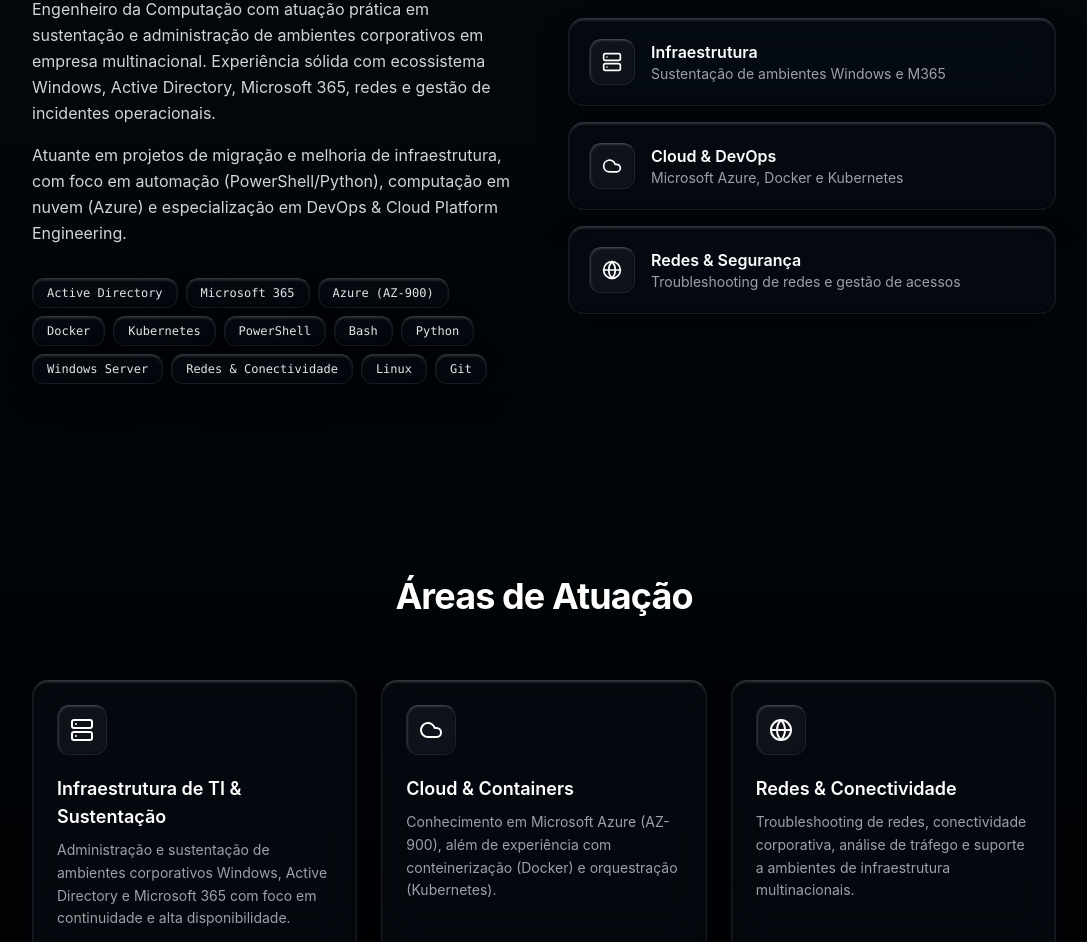
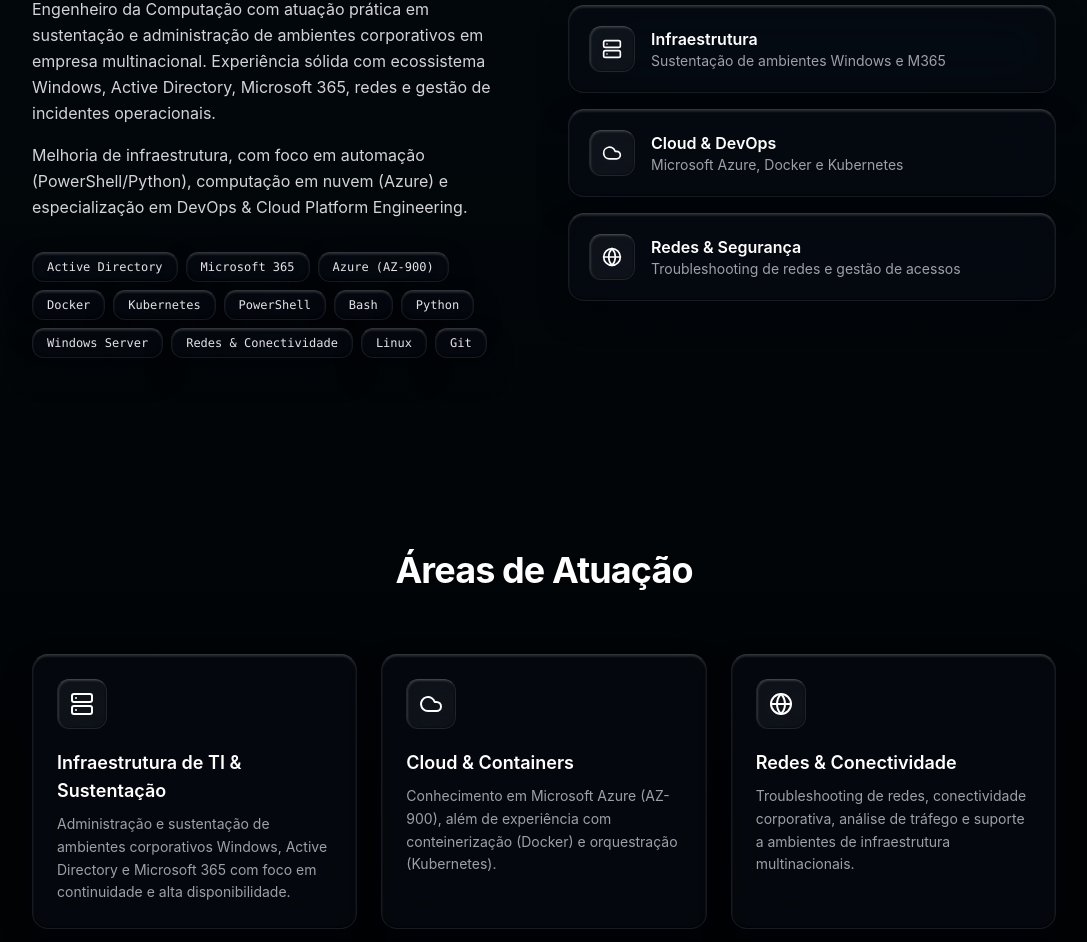
Before and after one commit to ViniciusAngelo/site-estatico-devops, a React app: page / in a window 1280 px wide. Shown: the part 1052-1994 px from the top of the page, without its empty margins (96-1183 px from the left). Built offline with nearby package versions, Linux system fonts and the light colour scheme; the HTML template or start-up script is replaced by a standard one.

Commit message:
fix(services) Atualização de conteúdo de serviços

```diff
--- a/src/App.jsx
+++ b/src/App.jsx
@@ -534,7 +534,7 @@ function App() {
                   Engenheiro da Computação com atuação prática em sustentação e administração de ambientes corporativos em empresa multinacional. Experiência sólida com ecossistema Windows, Active Directory, Microsoft 365, redes e gestão de incidentes operacionais.
                 </p>
                 <p className="text-zinc-300 mb-8 leading-relaxed text-sm md:text-base">
-                  Atuante em projetos de migração e melhoria de infraestrutura, com foco em automação (PowerShell/Python), computação em nuvem (Azure) e especialização em DevOps & Cloud Platform Engineering.
+                  Melhoria de infraestrutura, com foco em automação (PowerShell/Python), computação em nuvem (Azure) e especialização em DevOps & Cloud Platform Engineering.
                 </p>
                 <div className="flex flex-wrap gap-2">
                   {technologies.map((tech, index) => (
```
